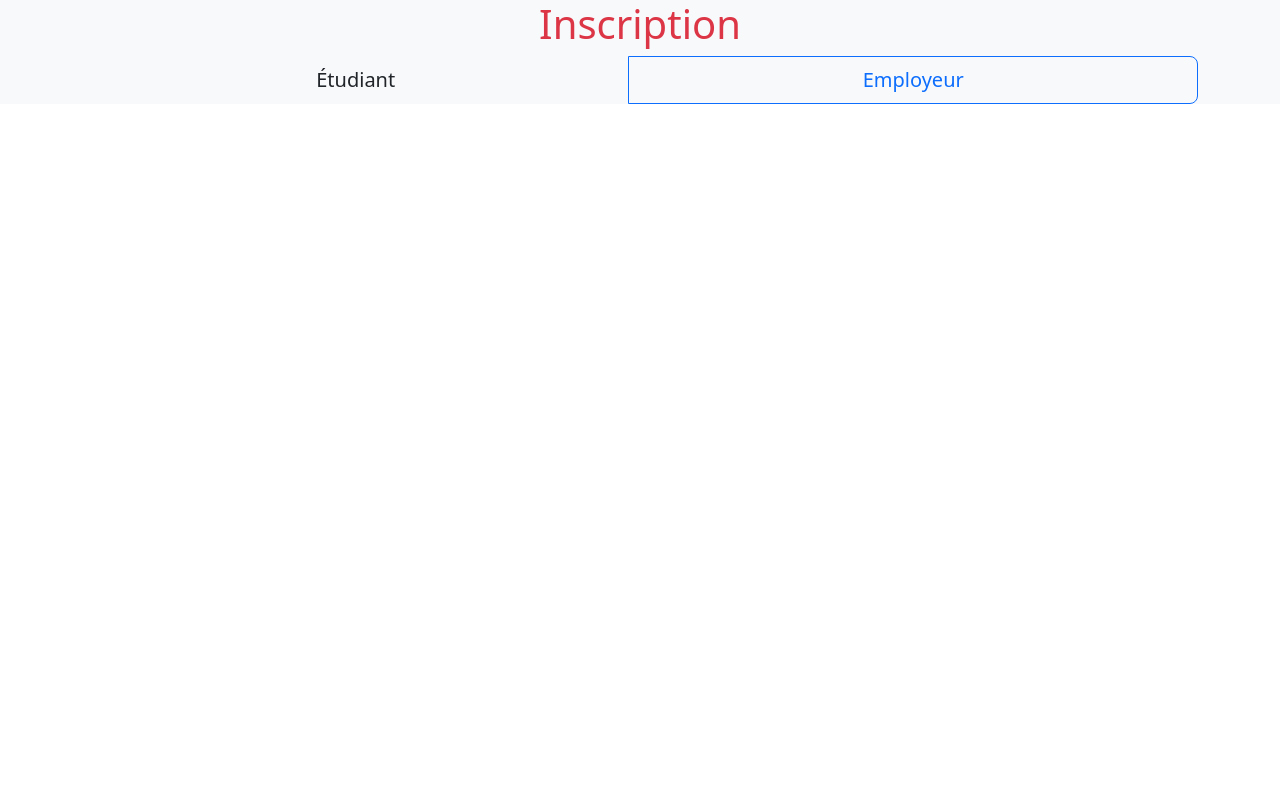
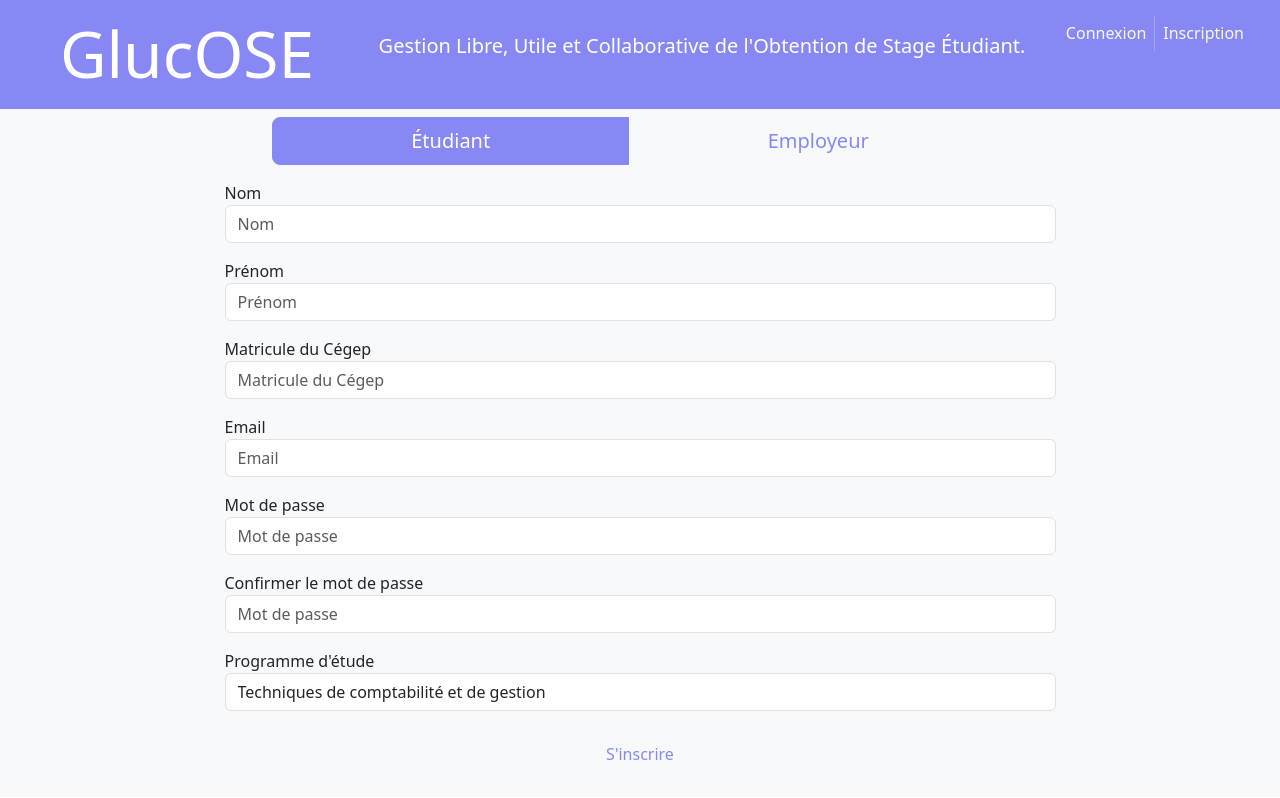
Before and after one commit to ProjetEQ3/Projet, a React (Create React App) app in the folder frontend/: page /inscription in a window 1280 px wide. Built offline with nearby package versions, Linux system fonts and the light colour scheme.

Commit message:
register form avant depart

```diff
--- /dev/null
+++ b/frontend/src/Components/EmployerForms.js
@@ -0,0 +1,9 @@
+const EmployerForms = () => {
+    return (
+        <div>
+            <h1>Employer Forms</h1>
+        </div>
+    )
+}
+
+export default EmployerForms
--- a/frontend/src/Components/RegistrationForm.js
+++ b/frontend/src/Components/RegistrationForm.js
@@ -1,23 +1,38 @@
 import React, { useState } from 'react';
+import HeadTemplate from './HeadTemplate';
 import './RegistrationForm.css'
+import StudentForms from "./StudentForms";
+import EmployerForms from "./EmployerForms";
 
 const RegistrationForm = () => {
-    const [isActive, setIsActive] = useState(false);
+    const [empActive, setEmpActive] = useState(false);
+    const [studActive, setStudActive] = useState(true);
 
-    const handleButtonClick = () => {
-        setIsActive(!isActive);
+    const handleButtonClick = (type) => {
+        if (type === 'emp') {
+            setEmpActive(true);
+            setStudActive(false);
+        } else {
+            setEmpActive(false);
+            setStudActive(true);
+        }
     };
 
     return (
         <div className="bg-light">
-            <h1 className="text-danger text-center">Inscription</h1>
+            <HeadTemplate/>
+            <div className="m-2"></div>
             <div className="container bg-light">
                 <div className="row">
-                    <div className="btn-group btn-group-lg">
-                        <button className={`btn ${isActive ? 'active text-primary' : ''}`} onClick={handleButtonClick}>Étudiant</button>
-                        <button className={`btn ${!isActive ? 'active text-primary' : ''}`} onClick={handleButtonClick}>Employeur</button>
+                    <div className="col-8 mx-auto btn-group btn-group-lg">
+                        <button className={`btn btn-outline-ose text-ose ${studActive ? 'active' : ''}`} onClick={() => handleButtonClick('stud')}>Étudiant</button>
+                        <button className={`btn btn-outline-ose text-ose ${empActive ? 'active' : ''}`} onClick={() => handleButtonClick('emp')}>Employeur</button>
                     </div>
                 </div>
+                {
+                    studActive ?
+                        <StudentForms/> : <EmployerForms/>
+                }
             </div>
         </div>
     )
--- /dev/null
+++ b/frontend/src/Components/StudentForms.js
@@ -0,0 +1,50 @@
+import React from "react";
+
+const StudentForms = () => {
+    return (
+        <div className="row align-item-center">
+            <div className="col-9 mx-auto">
+                <form>
+                    <div className="form-group">
+                        <label htmlFor="nom" className="mt-3">Nom</label>
+                        <input type="text" className="form-control" id="nom" placeholder="Nom"/>
+                        <label htmlFor="prenom" className="mt-3">Prénom</label>
+                        <input type="text" className="form-control" id="prenom" placeholder="Prénom"/>
+                        <label htmlFor="numEtudiant" className="mt-3">Matricule du Cégep</label>
+                        <input type="text" className="form-control" id="matricule" placeholder="Matricule du Cégep"/>
+                        <label htmlFor="email" className="mt-3">Email</label>
+                        <input type="email" className="form-control" id="email" placeholder="Email"/>
+                        <label htmlFor="password" className="mt-3">Mot de passe</label>
+                        <input type="password" className="form-control" id="password" placeholder="Mot de passe"/>
+                        <label htmlFor="password" className="mt-3">Confirmer le mot de passe</label>
+                        <input type="password" className="form-control" id="password" placeholder="Mot de passe"/>
+                        <label htmlFor="programme" className="mt-3">Programme d'étude</label>
+                        <select className="form-control" id="programme">
+                            <option>Techniques de comptabilité et de gestion</option>
+                            <option>Techniques de génie mécanique</option>
+                            <option>Techniques de l’informatique</option>
+                            <option>Techniques de laboratoire : biotechnologies</option>
+                            <option>Techniques de physiothérapie</option>
+                            <option>Techniques policières</option>
+                            <option>Techniques de santé animale</option>
+                            <option>Techniques de travail social</option>
+                            <option>Technologie d’analyses biomédicales</option>
+                            <option>Technologie de l’électronique industrielle</option>
+                            <option>Technologie de l’électronique : Télécommunication</option>
+                            <option>Technologie de maintenance industrielle</option>
+                            <option>Technologie de systèmes ordinés</option>
+                            <option>Technologie du génie civil</option>
+                        </select>
+                    </div>
+                    <div className="row my-4">
+                        <div className="col-4 mx-auto">
+                            <button type="submit" className="btn btn-outline-ose col-12">S'inscrire</button>
+                        </div>
+                    </div>
+                </form>
+            </div>
+        </div>
+    )
+}
+
+export default StudentForms
```
